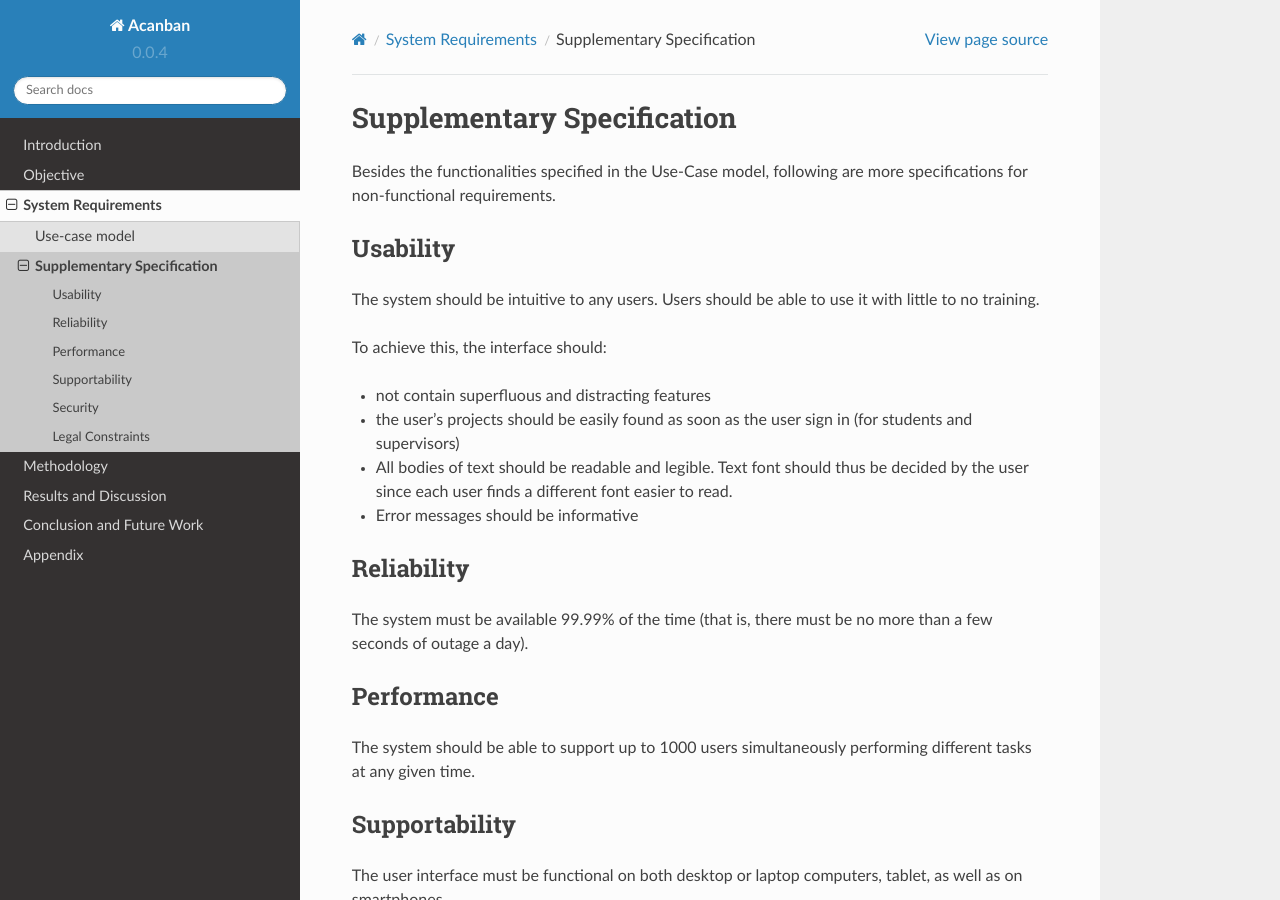
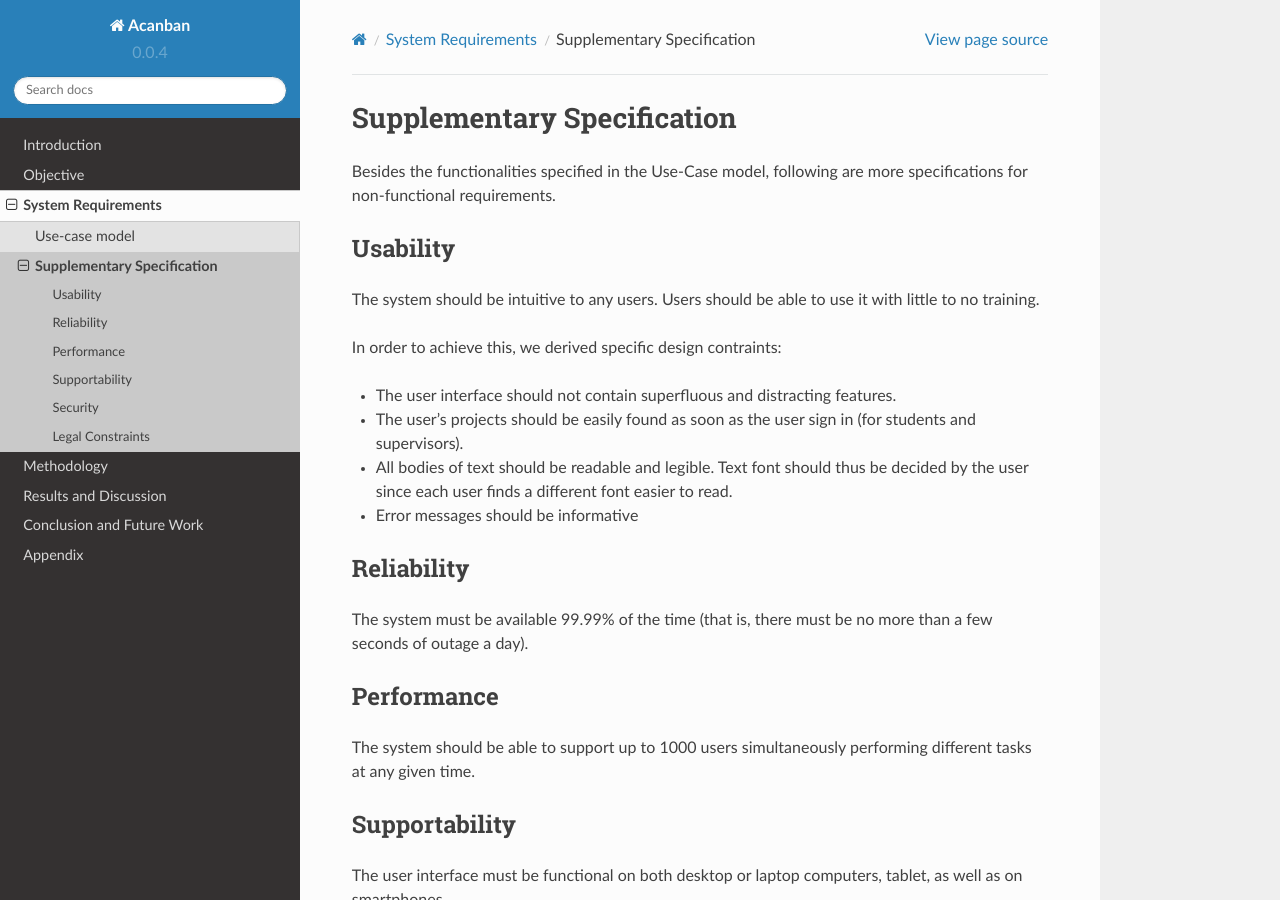
Before and after one commit to Huy-Ngo/acanban, a Sphinx documentation site: the page built from docs/source/req/suppl-spec.rst, in a window 1280 px wide and 900 px high. Built offline with Sphinx 7.4.7 and the Read the Docs theme 2.0.0, drawn with Linux system fonts in a browser that asks for light colours; pages that are not in the unit, such as notebooks, are missing from menus; the version number is read from the project's files by our own code.

Commit message:
Fix grammar

```diff
--- a/docs/source/req/suppl-spec.rst
+++ b/docs/source/req/suppl-spec.rst
@@ -10,11 +10,11 @@ Usability
 The system should be intuitive to any users.
 Users should be able to use it with little to no training.
 
-To achieve this, the interface should:
+In order to achieve this, we derived specific design contraints:
 
-- not contain superfluous and distracting features
-- the user's projects should be easily found as soon as the user sign in
-  (for students and supervisors)
+- The user interface should not contain superfluous and distracting features.
+- The user's projects should be easily found as soon as the user sign in
+  (for students and supervisors).
 - All bodies of text should be readable and legible.
   Text font should thus be decided by the user
   since each user finds a different font easier to read.
```
